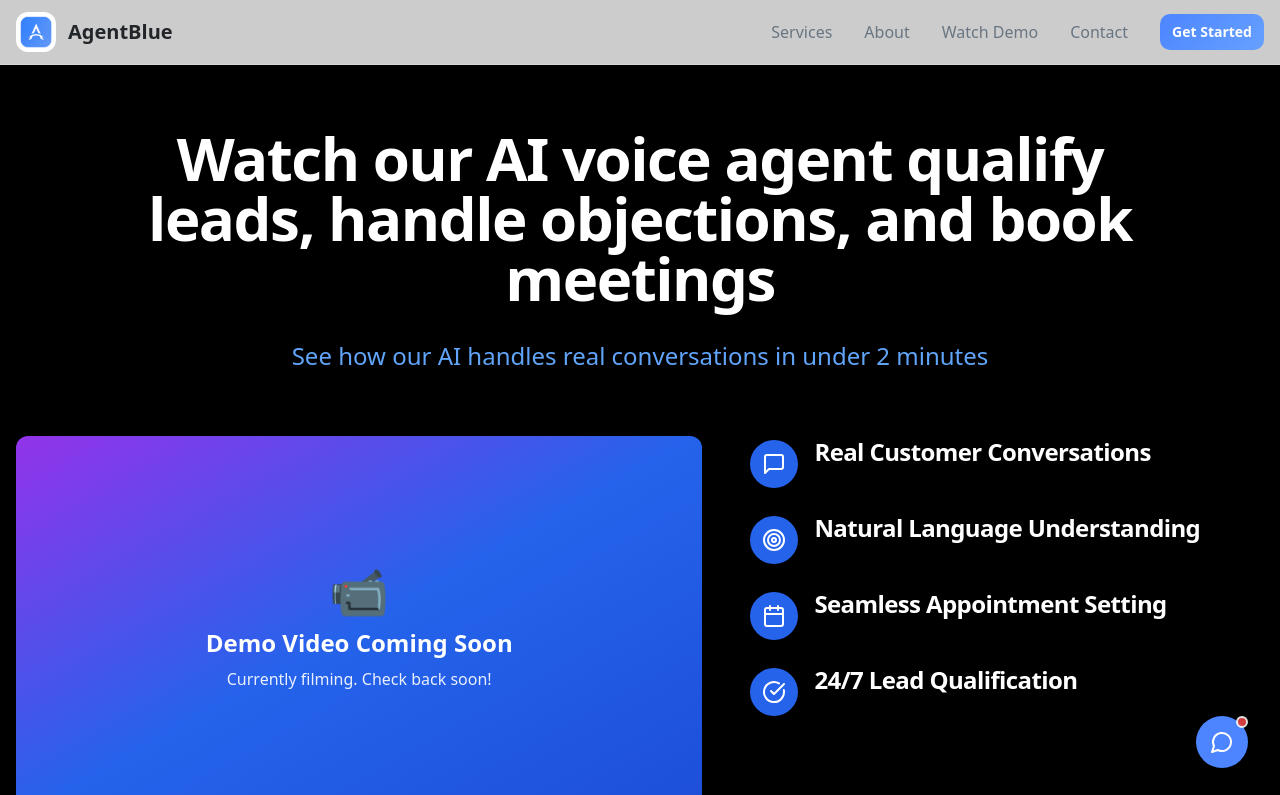
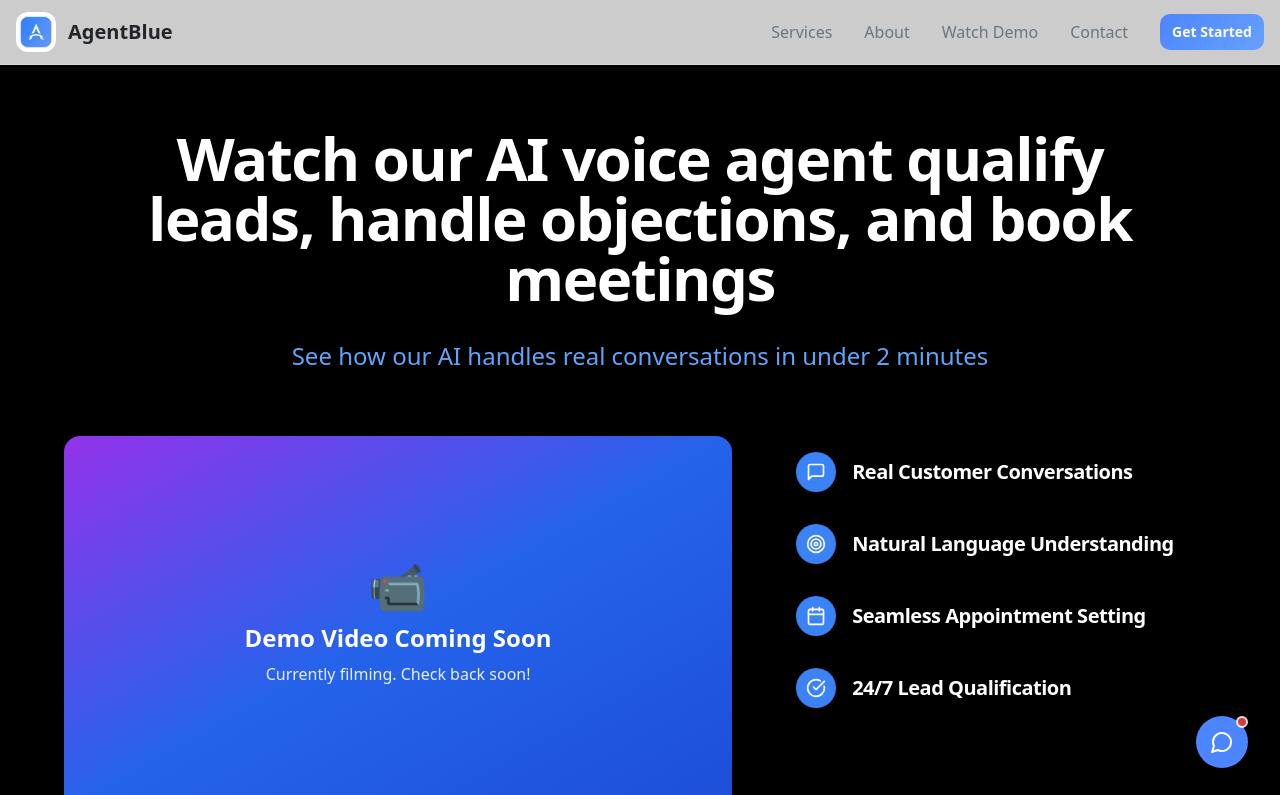
Before and after one commit to rafemirza404/agentblue, a React (Vite) app: page /watch-demo in a window 1280 px wide. Shown: the top 795 px of the page. Built offline with nearby package versions, Linux system fonts and the light colour scheme; the HTML template or start-up script is replaced by a standard one.

Commit message:
Refactor Watch Demo page design

```diff
--- a/src/pages/WatchDemo.tsx
+++ b/src/pages/WatchDemo.tsx
@@ -123,10 +123,10 @@ const WatchDemo = () => {
             </p>
 
             {/* Video and Bullet Points Side by Side */}
-            <div className="flex flex-col lg:flex-row gap-8 lg:gap-12 items-start">
+            <div className="flex flex-col lg:flex-row gap-10 lg:gap-16 items-center lg:items-start max-w-6xl mx-auto">
               {/* Video Container - Left Side */}
-              <div className="w-full lg:w-[55%] flex-shrink-0">
-                <div className="relative rounded-xl overflow-hidden shadow-2xl">
+              <div className="w-full lg:w-[58%] flex-shrink-0">
+                <div className="relative rounded-2xl overflow-hidden shadow-2xl">
                   <div className="aspect-video bg-gradient-to-br from-purple-600 via-blue-600 to-blue-700 flex items-center justify-center">
                     <div className="text-center p-8">
                       <div className="text-5xl mb-3">📹</div>
@@ -138,49 +138,41 @@ const WatchDemo = () => {
               </div>
 
               {/* Key Points - Right Side */}
-              <div className="flex-1 space-y-6">
-                <div className="flex items-start gap-4">
-                  <div className="flex-shrink-0 w-12 h-12 rounded-full bg-blue-600 flex items-center justify-center mt-1">
-                    <MessageSquare className="w-6 h-6 text-white" />
+              <div className="flex-1 w-full space-y-8 pt-4">
+                <div className="flex items-center gap-4">
+                  <div className="flex-shrink-0 w-10 h-10 rounded-full bg-blue-500 flex items-center justify-center">
+                    <MessageSquare className="w-5 h-5 text-white" />
                   </div>
-                  <div>
-                    <h3 className="text-xl md:text-2xl font-bold text-white">
-                      Real Customer Conversations
-                    </h3>
-                  </div>
+                  <h3 className="text-lg md:text-xl font-semibold text-white leading-tight">
+                    Real Customer Conversations
+                  </h3>
                 </div>
 
-                <div className="flex items-start gap-4">
-                  <div className="flex-shrink-0 w-12 h-12 rounded-full bg-blue-600 flex items-center justify-center mt-1">
-                    <Target className="w-6 h-6 text-white" />
+                <div className="flex items-center gap-4">
+                  <div className="flex-shrink-0 w-10 h-10 rounded-full bg-blue-500 flex items-center justify-center">
+                    <Target className="w-5 h-5 text-white" />
                   </div>
-                  <div>
-                    <h3 className="text-xl md:text-2xl font-bold text-white">
-                      Natural Language Understanding
-                    </h3>
-                  </div>
+                  <h3 className="text-lg md:text-xl font-semibold text-white leading-tight">
+                    Natural Language Understanding
+                  </h3>
                 </div>
 
-                <div className="flex items-start gap-4">
-                  <div className="flex-shrink-0 w-12 h-12 rounded-full bg-blue-600 flex items-center justify-center mt-1">
-                    <Calendar className="w-6 h-6 text-white" />
+                <div className="flex items-center gap-4">
+                  <div className="flex-shrink-0 w-10 h-10 rounded-full bg-blue-500 flex items-center justify-center">
+                    <Calendar className="w-5 h-5 text-white" />
                   </div>
-                  <div>
-                    <h3 className="text-xl md:text-2xl font-bold text-white">
-                      Seamless Appointment Setting
-                    </h3>
-                  </div>
+                  <h3 className="text-lg md:text-xl font-semibold text-white leading-tight">
+                    Seamless Appointment Setting
+                  </h3>
                 </div>
 
-                <div className="flex items-start gap-4">
-                  <div className="flex-shrink-0 w-12 h-12 rounded-full bg-blue-600 flex items-center justify-center mt-1">
-                    <CheckCircle className="w-6 h-6 text-white" />
+                <div className="flex items-center gap-4">
+                  <div className="flex-shrink-0 w-10 h-10 rounded-full bg-blue-500 flex items-center justify-center">
+                    <CheckCircle className="w-5 h-5 text-white" />
                   </div>
-                  <div>
-                    <h3 className="text-xl md:text-2xl font-bold text-white">
-                      24/7 Lead Qualification
-                    </h3>
-                  </div>
+                  <h3 className="text-lg md:text-xl font-semibold text-white leading-tight">
+                    24/7 Lead Qualification
+                  </h3>
                 </div>
               </div>
             </div>
```
